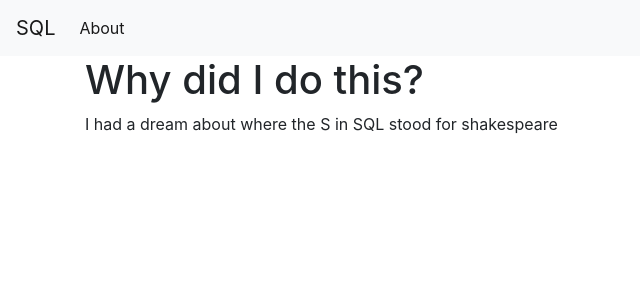
After one commit to bookwyrm31415/Shakespeare_SQL, a Flask app: page /about in a window 1280 px wide. The commit adds this page. Shown: the top 300 px of the page, without its empty margins (0-640 px from the left). Run offline with Flask 2, Linux system fonts and the light colour scheme; some libraries are stand-ins or nearby versions.

Commit message:
Cleaned up, proof of concept demonstrated for myself

```diff
--- a/app.py
+++ b/app.py
@@ -26,3 +26,8 @@ def index():
         print(request.form["searchLine"])
         conn.close()
         return render_template("index.html", lines=lines)
+
+
+@app.route("/about")
+def about():
+    return render_template("about.html")
--- /dev/null
+++ b/templates/about.html
@@ -0,0 +1,6 @@
+{% extends 'base.html' %}
+
+{% block content %}
+<h1>Why did I do this?</h1>
+<p>I had a dream about where the S in SQL stood for shakespeare</p>
+{% endblock %}
--- a/templates/base.html
+++ b/templates/base.html
@@ -12,14 +12,14 @@
   </head>
   <body>
     <nav class="navbar navbar-expand-md navbar-light bg-light">
-        <a class="navbar-brand" href="{{ url_for('index')}}">FlaskBlog</a>
+        <a class="navbar-brand" href="{{ url_for('index')}}">SQL</a>
         <button class="navbar-toggler" type="button" data-toggle="collapse" data-target="#navbarNav" aria-controls="navbarNav" aria-expanded="false" aria-label="Toggle navigation">
             <span class="navbar-toggler-icon"></span>
         </button>
         <div class="collapse navbar-collapse" id="navbarNav">
             <ul class="navbar-nav">
             <li class="nav-item active">
-                <a class="nav-link" href="#">About</a>
+                <a class="nav-link" href="{{url_for('about')}}">About</a>
             </li>
             </ul>
         </div>
--- a/templates/index.html
+++ b/templates/index.html
@@ -1,7 +1,7 @@
 {% extends 'base.html' %}
 
 {% block content %}
-    <h1>{% block title %} Welcome to FlaskBlog {% endblock %}</h1>
+    <h1>{% block title %} Welcome to ShakespeareQL{% endblock %}</h1>
 
     <form method="post">
         <div class="form-group">
@@ -14,7 +14,9 @@
     </form>
     {% for line in lines %}
             <p>{{ line['playerline'] }}</p>
-        <span>{{ line['player'] }}</span>
+        <p>{{ line['player'] }}</p>
+        <p>ACT: {{ line['act']}},Scene: {{ line['scene']}},Line: {{ line['line']}}</p>
+        <p>Play: {{ line['play']}}</p>
         <hr>
     {% endfor %}
 {% endblock %}
```
Also changed, not shown: test.py (deleted, +0 -11 lines), 1 other file.
